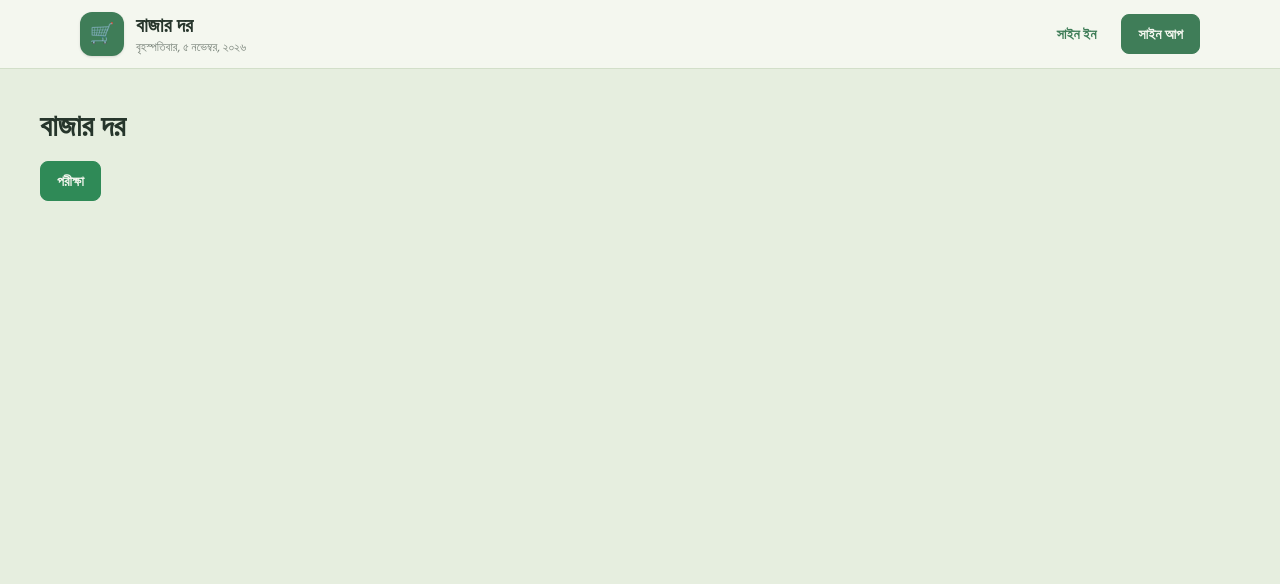
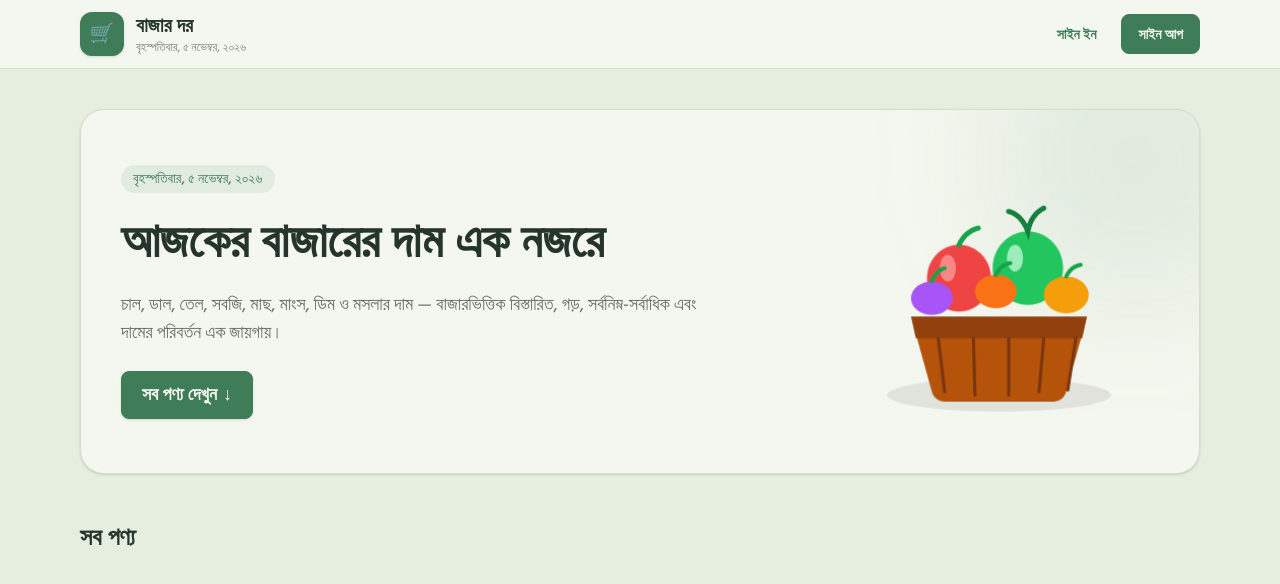
Before and after one commit to at-Shreya/bazar-dor, a Next.js app: page / in a window 1280 px wide. Shown: the top 584 px of the page. Built offline with nearby package versions, Linux system fonts and the light colour scheme; no server answers.

Commit message:
Add hero banner with Bangla date, CTA anchor to all products and hero image

```diff
--- a/app/layout.js
+++ b/app/layout.js
@@ -15,7 +15,12 @@ export const metadata = {
 
 export default function RootLayout({ children }) {
   return (
-    <html lang="bn" data-theme="bazardor">
+    <html
+      lang="bn"
+      data-theme="bazardor"
+      data-scroll-behavior="smooth"
+      className="scroll-smooth"
+    >
       <body
         className={`${hindSiliguri.className} min-h-screen bg-base-200 text-base-content antialiased`}
       >
--- a/app/page.js
+++ b/app/page.js
@@ -1,8 +1,13 @@
+import Hero from "@/components/Home/Hero";
+
 export default function Home() {
   return (
-    <main className="p-10">
-      <h1 className="text-3xl font-bold">বাজার দর</h1>
-      <button className="btn btn-success mt-4">পরীক্ষা</button>
+    <main className="mx-auto max-w-6xl space-y-12 px-4 py-8 sm:py-10">
+      <Hero />
+
+      <section id="সব-পণ্য" className="scroll-mt-6">
+        <h2 className="text-2xl font-bold">সব পণ্য</h2>
+      </section>
     </main>
   );
 }
--- /dev/null
+++ b/components/Home/Hero.jsx
@@ -0,0 +1,50 @@
+import Image from "next/image";
+import BanglaDate from "@/components/navbar/BanglaDate";
+
+export default function Hero() {
+  return (
+    <section className="relative overflow-hidden rounded-3xl border border-base-300 bg-base-100 px-6 py-8 shadow-sm sm:px-10 sm:py-12">
+      <div
+        aria-hidden="true"
+        className="pointer-events-none absolute -right-20 -top-24 size-72 rounded-full bg-primary/10 blur-3xl"
+      />
+
+      <div className="relative grid items-center gap-8 md:grid-cols-[3fr_2fr]">
+
+        <div className="text-center md:text-left">
+
+          <BanglaDate className="inline-block rounded-full bg-primary/10 px-3 py-1 text-xs font-medium text-primary sm:text-sm" />
+
+
+          <h1 className="mt-4 text-3xl font-bold leading-snug sm:text-4xl lg:text-5xl">
+            আজকের বাজারের দাম এক নজরে
+          </h1>
+
+
+          <p className="mx-auto mt-4 max-w-xl text-base-content/70 sm:text-lg md:mx-0">
+            চাল, ডাল, তেল, সবজি, মাছ, মাংস, ডিম ও মসলার দাম — বাজারভিত্তিক
+            বিস্তারিত, গড়, সর্বনিম্ন-সর্বাধিক এবং দামের পরিবর্তন এক জায়গায়।
+          </p>
+
+
+          <a href="#সব-পণ্য" className="btn btn-primary mt-6 shadow-sm sm:btn-lg">
+            সব পণ্য দেখুন
+            <span aria-hidden="true">↓</span>
+          </a>
+        </div>
+
+
+        <div className="flex justify-center md:justify-end">
+          <Image
+            src="/bazar-hero.png"
+            alt="সবজি ও ফলভর্তি বাজারের ঝুড়ি"
+            width={315}
+            height={263}
+            preload
+            className="h-auto w-56 sm:w-64 lg:w-80"
+          />
+        </div>
+      </div>
+    </section>
+  );
+}
```
